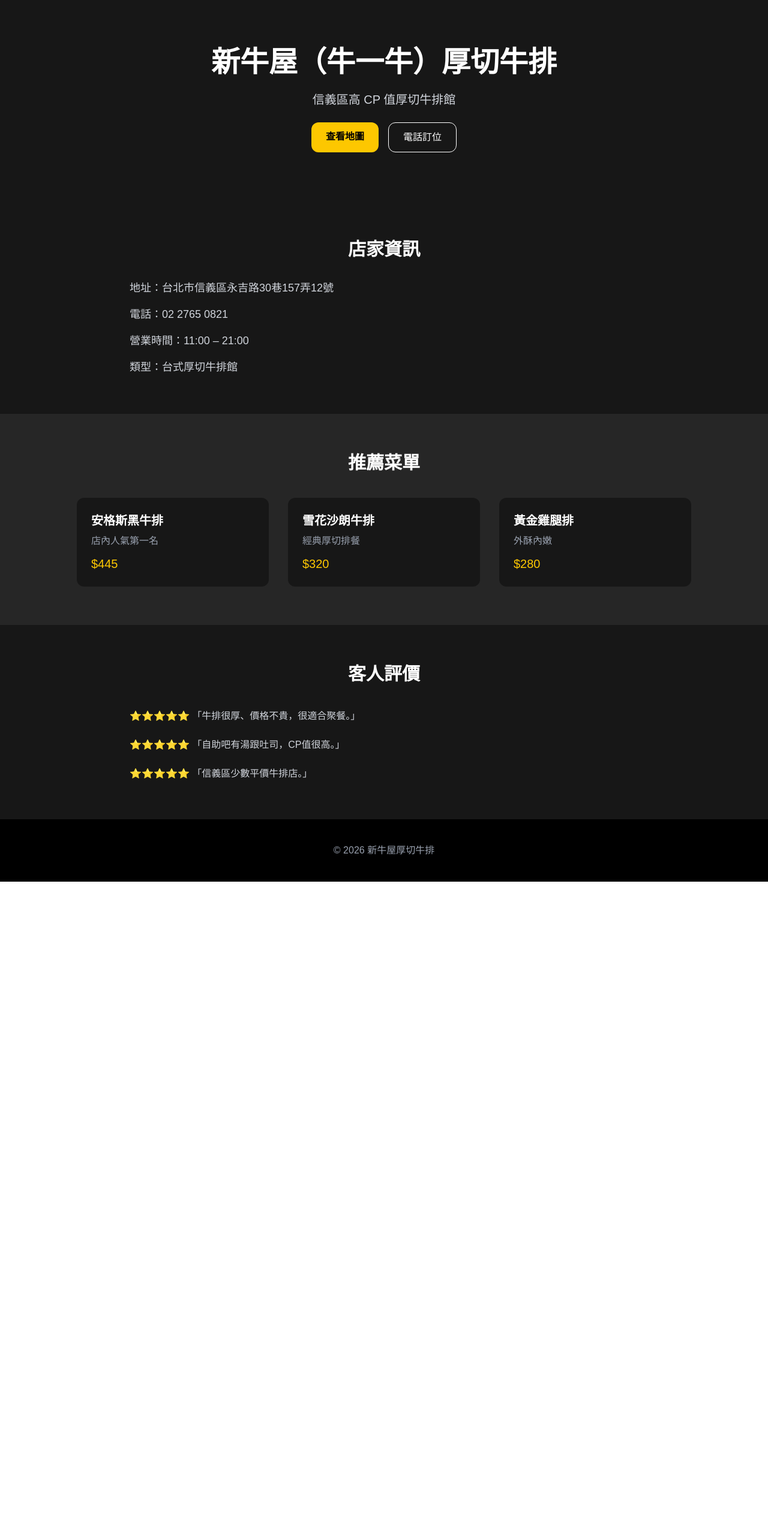
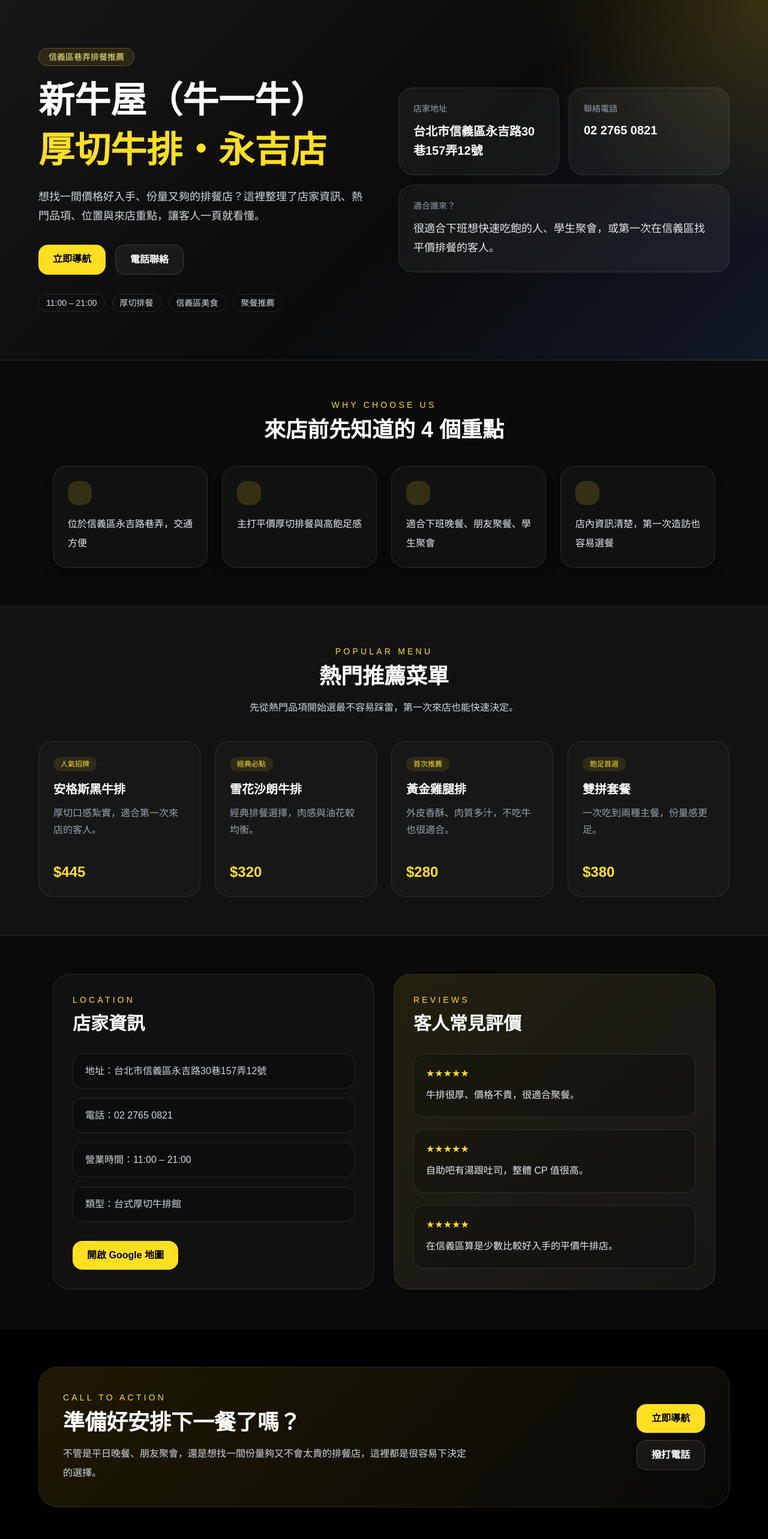
Before and after one commit to chester931225/niuniu-site, a Next.js app: page / in a window 1280 px wide. Shown: the top 2566 px of the page at 60% size. Before the commit the page ends 1470 px from the top, so only its background shows below. Built offline with nearby package versions, Linux system fonts and the light colour scheme.

Commit message:
upgrade restaurant site design

```diff
--- a/app/page.tsx
+++ b/app/page.tsx
@@ -1,123 +1,231 @@
 export default function Page() {
+  const menuItems = [
+    {
+      name: '安格斯黑牛排',
+      desc: '厚切口感紮實，適合第一次來店的客人。',
+      price: '$445',
+      tag: '人氣招牌',
+    },
+    {
+      name: '雪花沙朗牛排',
+      desc: '經典排餐選擇，肉感與油花較均衡。',
+      price: '$320',
+      tag: '經典必點',
+    },
+    {
+      name: '黃金雞腿排',
+      desc: '外皮香酥、肉質多汁，不吃牛也很適合。',
+      price: '$280',
+      tag: '首次推薦',
+    },
+    {
+      name: '雙拼套餐',
+      desc: '一次吃到兩種主餐，份量感更足。',
+      price: '$380',
+      tag: '飽足首選',
+    },
+  ]
+
+  const features = [
+    '位於信義區永吉路巷弄，交通方便',
+    '主打平價厚切排餐與高飽足感',
+    '適合下班晚餐、朋友聚餐、學生聚會',
+    '店內資訊清楚，第一次造訪也容易選餐',
+  ]
+
+  const reviews = [
+    '牛排很厚、價格不貴，很適合聚餐。',
+    '自助吧有湯跟吐司，整體 CP 值很高。',
+    '在信義區算是少數比較好入手的平價牛排店。',
+  ]
+
   return (
-    <main className="min-h-screen bg-neutral-900 text-white">
-
-      {/* Hero */}
-      <section className="text-center py-20 px-6">
-        <h1 className="text-5xl font-bold mb-6">
-          新牛屋（牛一牛）厚切牛排
+    <main className="min-h-screen bg-neutral-950 text-white">
+      <section className="relative overflow-hidden border-b border-white/10 bg-[radial-gradient(circle_at_top_right,rgba(250,204,21,0.18),transparent_28%),linear-gradient(135deg,#171717,#0a0a0a_55%,#111827)] px-6 py-20">
+        <div className="mx-auto grid max-w-6xl gap-12 lg:grid-cols-2 lg:items-center">
+          <div>
+            <div className="mb-5 inline-flex rounded-full border border-yellow-300/25 bg-yellow-300/10 px-4 py-1 text-sm text-yellow-200">
+              信義區巷弄排餐推薦
+            </div>
+            <h1 className="text-4xl font-black leading-tight md:text-6xl">
+              新牛屋（牛一牛）
+              <span className="mt-2 block text-yellow-300">厚切牛排・永吉店</span>
             </h1>
-        <p className="text-xl text-gray-300 mb-6">
-          信義區高 CP 值厚切牛排館
+            <p className="mt-6 max-w-xl text-lg leading-8 text-gray-300">
+              想找一間價格好入手、份量又夠的排餐店？這裡整理了店家資訊、熱門品項、位置與來店重點，讓客人一頁就看懂。
             </p>
 
-        <div className="flex gap-4 justify-center">
+            <div className="mt-8 flex flex-wrap gap-4">
               <a
                 href="https://maps.app.goo.gl/cfE5yWkMuCs25Cpg7"
-            className="bg-yellow-400 text-black px-6 py-3 rounded-xl font-semibold"
+                target="_blank"
+                rel="noreferrer"
+                className="rounded-2xl bg-yellow-300 px-6 py-3 font-semibold text-black transition hover:-translate-y-0.5"
               >
-            查看地圖
+                立即導航
               </a>
-
               <a
                 href="tel:0227650821"
-            className="border border-white px-6 py-3 rounded-xl"
+                className="rounded-2xl border border-white/15 bg-white/5 px-6 py-3 font-semibold text-white transition hover:bg-white/10"
               >
-            電話訂位
+                電話聯絡
               </a>
+            </div>
+
+            <div className="mt-8 flex flex-wrap gap-3 text-sm text-gray-300">
+              <span className="rounded-full border border-white/10 px-3 py-1">11:00 – 21:00</span>
+              <span className="rounded-full border border-white/10 px-3 py-1">厚切排餐</span>
+              <span className="rounded-full border border-white/10 px-3 py-1">信義區美食</span>
+              <span className="rounded-full border border-white/10 px-3 py-1">聚餐推薦</span>
+            </div>
+          </div>
+
+          <div className="grid gap-4 sm:grid-cols-2">
+            <div className="rounded-3xl border border-white/10 bg-white/5 p-6 backdrop-blur">
+              <div className="text-sm text-gray-400">店家地址</div>
+              <div className="mt-3 text-xl font-bold leading-8">台北市信義區永吉路30巷157弄12號</div>
+            </div>
+            <div className="rounded-3xl border border-white/10 bg-white/5 p-6 backdrop-blur">
+              <div className="text-sm text-gray-400">聯絡電話</div>
+              <div className="mt-3 text-xl font-bold">02 2765 0821</div>
+            </div>
+            <div className="rounded-3xl border border-white/10 bg-white/5 p-6 backdrop-blur sm:col-span-2">
+              <div className="text-sm text-gray-400">適合誰來？</div>
+              <p className="mt-3 text-lg leading-8 text-gray-200">
+                很適合下班想快速吃飽的人、學生聚會，或第一次在信義區找平價排餐的客人。
+              </p>
+            </div>
+          </div>
         </div>
       </section>
 
+      <section className="mx-auto max-w-6xl px-6 py-16">
+        <div className="mb-10 text-center">
+          <p className="text-sm uppercase tracking-[0.3em] text-yellow-300">Why choose us</p>
+          <h2 className="mt-3 text-3xl font-bold md:text-4xl">來店前先知道的 4 個重點</h2>
+        </div>
 
-      {/* 店家資訊 */}
-      <section className="max-w-4xl mx-auto py-16 px-6">
-        <h2 className="text-3xl font-bold mb-8 text-center">
-          店家資訊
-        </h2>
-
-        <div className="space-y-4 text-lg text-gray-300">
-          <p>地址：台北市信義區永吉路30巷157弄12號</p>
-          <p>電話：02 2765 0821</p>
-          <p>營業時間：11:00 – 21:00</p>
-          <p>類型：台式厚切牛排館</p>
+        <div className="grid gap-6 md:grid-cols-2 xl:grid-cols-4">
+          {features.map((feature) => (
+            <div
+              key={feature}
+              className="rounded-3xl border border-white/10 bg-white/[0.03] p-6 shadow-xl shadow-black/20"
+            >
+              <div className="mb-4 h-10 w-10 rounded-2xl bg-yellow-300/15" />
+              <p className="leading-8 text-gray-200">{feature}</p>
+            </div>
+          ))}
         </div>
       </section>
 
-
-      {/* 推薦菜單 */}
-      <section className="bg-neutral-800 py-16 px-6">
-        <h2 className="text-3xl font-bold text-center mb-10">
-          推薦菜單
-        </h2>
-
-        <div className="grid md:grid-cols-3 gap-8 max-w-5xl mx-auto">
-
-          <div className="bg-neutral-900 p-6 rounded-xl">
-            <h3 className="text-xl font-bold mb-2">
-              安格斯黑牛排
-            </h3>
-            <p className="text-gray-400 mb-3">
-              店內人氣第一名
+      <section className="border-y border-white/10 bg-white/[0.03] px-6 py-16">
+        <div className="mx-auto max-w-6xl">
+          <div className="mb-10 text-center">
+            <p className="text-sm uppercase tracking-[0.3em] text-yellow-300">Popular menu</p>
+            <h2 className="mt-3 text-3xl font-bold md:text-4xl">熱門推薦菜單</h2>
+            <p className="mx-auto mt-4 max-w-2xl leading-8 text-gray-300">
+              先從熱門品項開始選最不容易踩雷，第一次來店也能快速決定。
             </p>
-            <p className="text-yellow-400 text-xl">$445</p>
           </div>
 
-          <div className="bg-neutral-900 p-6 rounded-xl">
-            <h3 className="text-xl font-bold mb-2">
-              雪花沙朗牛排
-            </h3>
-            <p className="text-gray-400 mb-3">
-              經典厚切排餐
-            </p>
-            <p className="text-yellow-400 text-xl">$320</p>
+          <div className="grid gap-6 md:grid-cols-2 xl:grid-cols-4">
+            {menuItems.map((item) => (
+              <div
+                key={item.name}
+                className="rounded-3xl border border-white/10 bg-neutral-900 p-6 transition hover:-translate-y-1 hover:border-yellow-300/40"
+              >
+                <div className="inline-flex rounded-full bg-yellow-300/10 px-3 py-1 text-xs font-medium text-yellow-300">
+                  {item.tag}
                 </div>
-
-          <div className="bg-neutral-900 p-6 rounded-xl">
-            <h3 className="text-xl font-bold mb-2">
-              黃金雞腿排
-            </h3>
-            <p className="text-gray-400 mb-3">
-              外酥內嫩
-            </p>
-            <p className="text-yellow-400 text-xl">$280</p>
+                <h3 className="mt-4 text-xl font-bold">{item.name}</h3>
+                <p className="mt-3 min-h-[72px] leading-7 text-gray-400">{item.desc}</p>
+                <div className="mt-6 text-2xl font-black text-yellow-300">{item.price}</div>
               </div>
-
+            ))}
+          </div>
         </div>
       </section>
 
+      <section className="mx-auto max-w-6xl px-6 py-16">
+        <div className="grid gap-8 lg:grid-cols-[1fr_1fr]">
+          <div className="rounded-[28px] border border-white/10 bg-white/[0.03] p-8">
+            <p className="text-sm uppercase tracking-[0.3em] text-yellow-300">Location</p>
+            <h2 className="mt-3 text-3xl font-bold">店家資訊</h2>
+            <div className="mt-8 space-y-4 text-gray-300">
+              <div className="rounded-2xl border border-white/10 bg-black/20 px-5 py-4">
+                地址：台北市信義區永吉路30巷157弄12號
+              </div>
+              <div className="rounded-2xl border border-white/10 bg-black/20 px-5 py-4">
+                電話：02 2765 0821
+              </div>
+              <div className="rounded-2xl border border-white/10 bg-black/20 px-5 py-4">
+                營業時間：11:00 – 21:00
+              </div>
+              <div className="rounded-2xl border border-white/10 bg-black/20 px-5 py-4">
+                類型：台式厚切牛排館
+              </div>
+            </div>
 
-      {/* 客人評價 */}
-      <section className="py-16 px-6 max-w-4xl mx-auto">
-        <h2 className="text-3xl font-bold text-center mb-10">
-          客人評價
-        </h2>
+            <div className="mt-8">
+              <a
+                href="https://maps.app.goo.gl/cfE5yWkMuCs25Cpg7"
+                target="_blank"
+                rel="noreferrer"
+                className="inline-flex rounded-2xl bg-yellow-300 px-6 py-3 font-semibold text-black"
+              >
+                開啟 Google 地圖
+              </a>
+            </div>
+          </div>
 
-        <div className="space-y-6 text-gray-300">
-
-          <p>
-            ⭐⭐⭐⭐⭐
-            「牛排很厚、價格不貴，很適合聚餐。」
-          </p>
-
-          <p>
-            ⭐⭐⭐⭐⭐
-            「自助吧有湯跟吐司，CP值很高。」
-          </p>
-
-          <p>
-            ⭐⭐⭐⭐⭐
-            「信義區少數平價牛排店。」
-          </p>
-
+          <div className="rounded-[28px] border border-white/10 bg-gradient-to-br from-yellow-300/10 to-white/5 p-8">
+            <p className="text-sm uppercase tracking-[0.3em] text-yellow-300">Reviews</p>
+            <h2 className="mt-3 text-3xl font-bold">客人常見評價</h2>
+            <div className="mt-8 space-y-5">
+              {reviews.map((review) => (
+                <div key={review} className="rounded-2xl border border-white/10 bg-black/20 p-5">
+                  <div className="mb-2 text-yellow-300">★★★★★</div>
+                  <p className="leading-8 text-gray-200">{review}</p>
+                </div>
+              ))}
+            </div>
+          </div>
         </div>
       </section>
 
+      <section className="border-t border-white/10 bg-black px-6 py-16">
+        <div className="mx-auto max-w-6xl rounded-[32px] border border-white/10 bg-[linear-gradient(135deg,rgba(250,204,21,0.12),rgba(255,255,255,0.03))] p-8 md:p-10">
+          <div className="grid gap-8 lg:grid-cols-[1fr_auto] lg:items-center">
+            <div>
+              <p className="text-sm uppercase tracking-[0.3em] text-yellow-300">Call to action</p>
+              <h2 className="mt-3 text-3xl font-bold md:text-4xl">準備好安排下一餐了嗎？</h2>
+              <p className="mt-4 max-w-2xl leading-8 text-gray-300">
+                不管是平日晚餐、朋友聚會，還是想找一間份量夠又不會太貴的排餐店，這裡都是很容易下決定的選擇。
+              </p>
+            </div>
+            <div className="flex flex-col gap-3">
+              <a
+                href="https://maps.app.goo.gl/cfE5yWkMuCs25Cpg7"
+                target="_blank"
+                rel="noreferrer"
+                className="rounded-2xl bg-yellow-300 px-6 py-3 text-center font-semibold text-black"
+              >
+                立即導航
+              </a>
+              <a
+                href="tel:0227650821"
+                className="rounded-2xl border border-white/15 bg-white/5 px-6 py-3 text-center font-semibold text-white"
+              >
+                撥打電話
+              </a>
+            </div>
+          </div>
+        </div>
+      </section>
 
-      {/* Footer */}
-      <footer className="bg-black text-center py-10 text-gray-400">
-        © 2026 新牛屋厚切牛排
+      <footer className="border-t border-white/10 bg-neutral-950 px-6 py-8 text-center text-sm text-gray-500">
+        © 2026 新牛屋（牛一牛）厚切牛排・永吉店
       </footer>
-
     </main>
   )
 }
```
Lines whose indentation alone changed are shown as unchanged.
